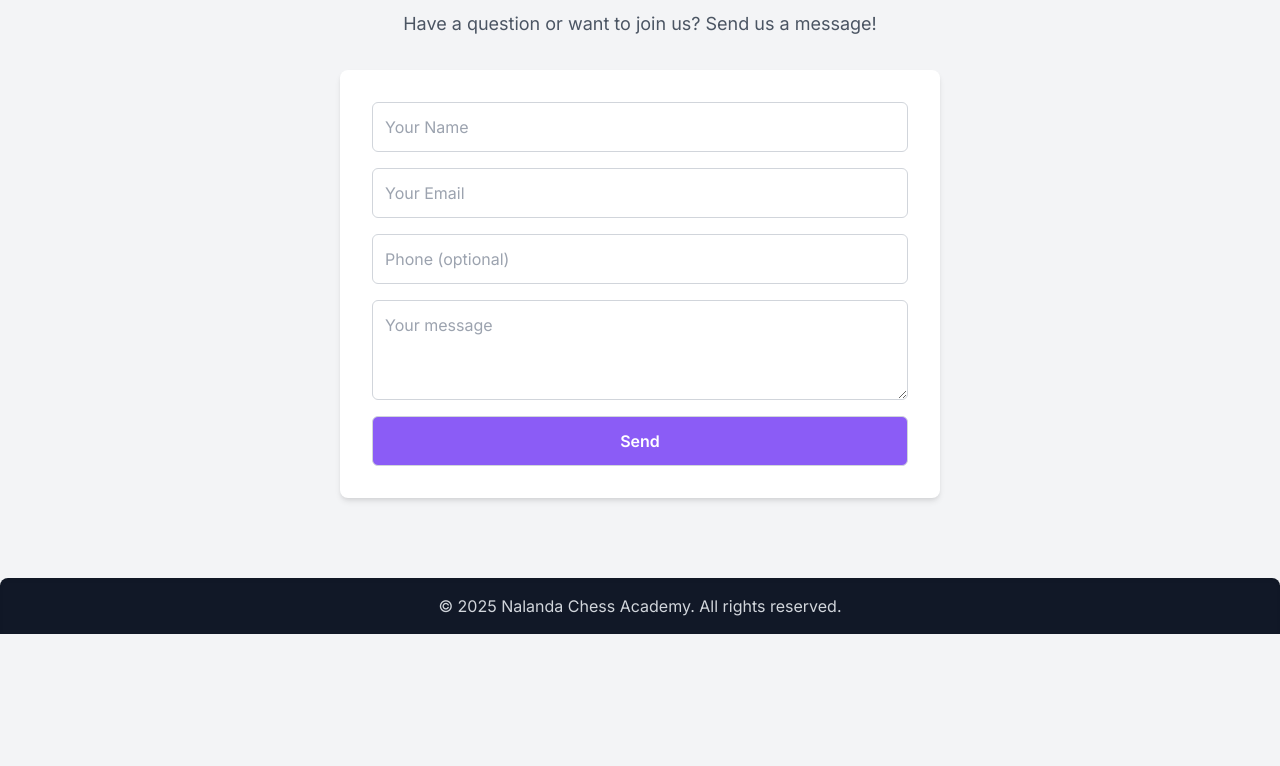
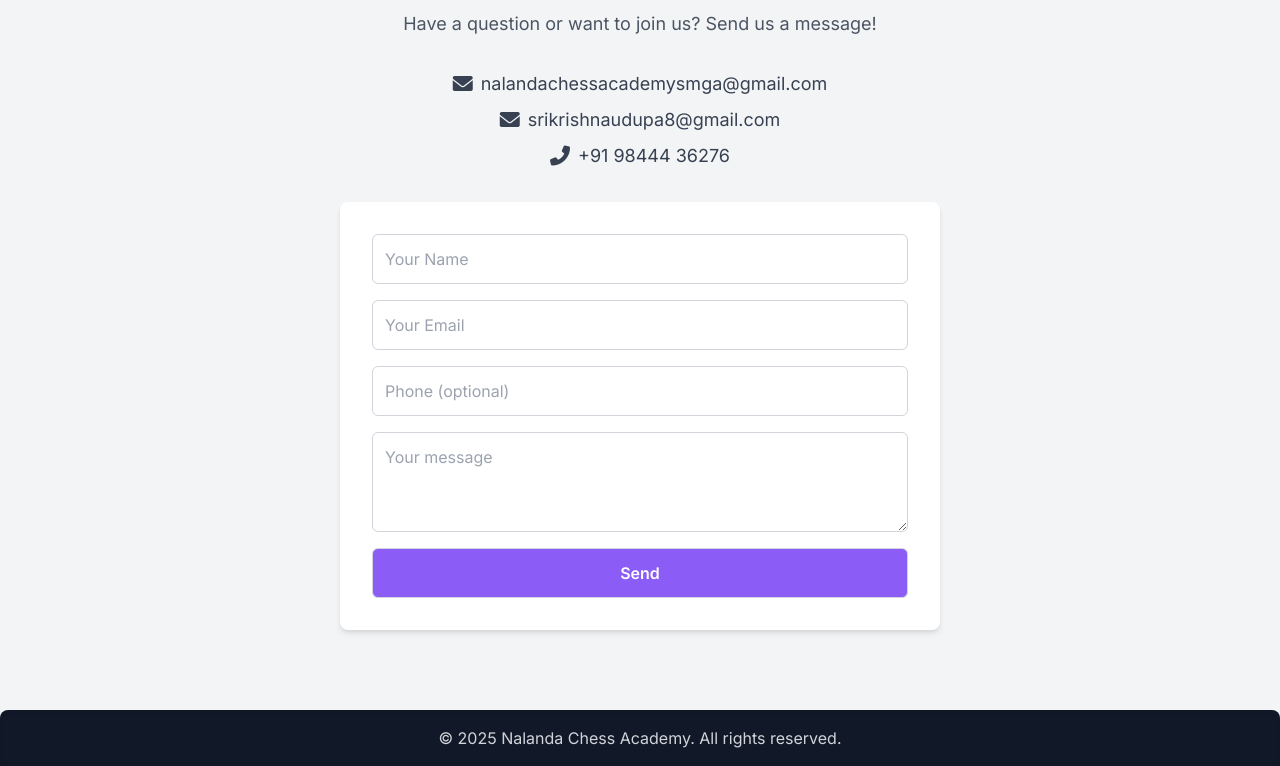
Before and after one commit to nalandachessacademysmga/nca, a website: page contact_us.html in a window 1280 px wide. Shown: the part 178-944 px from the top of the page. Before the commit the page ends 812 px from the top, so only its background shows below. Drawn offline with nearby package versions, Linux system fonts and the light colour scheme.

Commit message:
Add ph and email
Added emails - nalandachessacademysmga and srikrishnaudupa8. Added SKU ph number.

```diff
--- a/contact_us.html
+++ b/contact_us.html
@@ -70,10 +70,26 @@
     <div id="header-placeholder"></div>
 
     <main class="p-2 md:p-4 flex-grow pb-10 md:pb-4">
-
         <section class="max-w-6xl mx-auto py-8">
             <h1 class="text-4xl font-extrabold text-gray-800 text-center mb-4">CONTACT US</h1>
             <p class="text-lg text-gray-600 text-center mb-8">Have a question or want to join us? Send us a message!</p>
+
+			<!-- Corrected alignment to display contact info in a column with reduced gap -->
+            <div class="flex flex-col justify-center items-center gap-2 mb-8 text-center">
+                <a href="mailto:nalandachessacademysmga@gmail.com" class="flex items-center text-gray-700 hover:text-purple-600 transition-colors">
+                    <i class="fas fa-envelope mr-2 text-xl"></i>
+                    <span class="text-lg">nalandachessacademysmga@gmail.com</span>
+                </a>
+                <a href="mailto:srikrishnaudupa8@gmail.com" class="flex items-center text-gray-700 hover:text-purple-600 transition-colors">
+                    <i class="fas fa-envelope mr-2 text-xl"></i>
+                    <span class="text-lg">srikrishnaudupa8@gmail.com</span>
+                </a>
+                <a href="tel:+919844436276" class="flex items-center text-gray-700 hover:text-purple-600 transition-colors">
+                    <i class="fas fa-phone-alt mr-2 text-xl"></i>
+                    <span class="text-lg">+91 98444 36276</span>
+                </a>
+            </div>
+
 
             <form id="contactForm">
                 <input type="text" name="name" required placeholder="Your Name">
```
